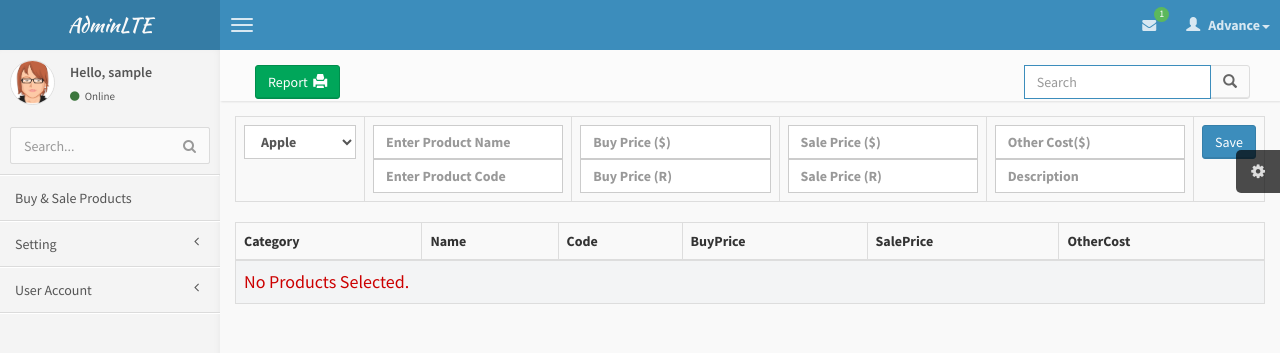
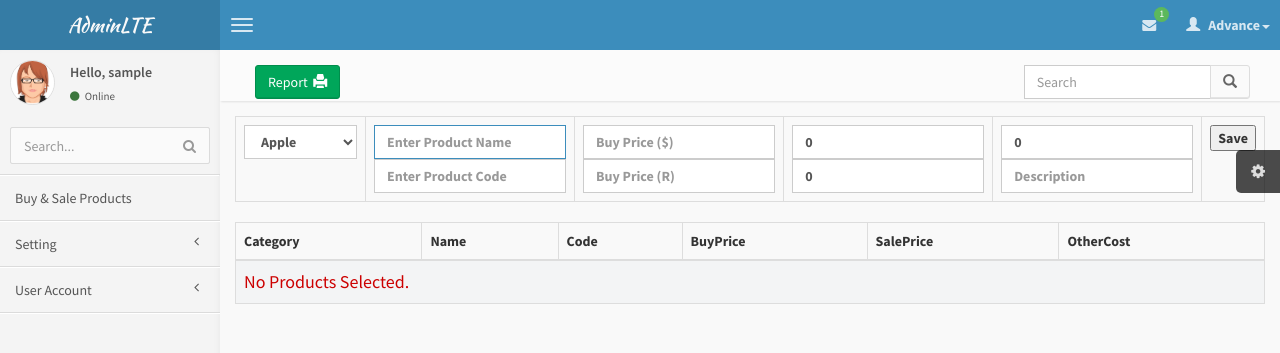
Before and after one commit to khbuoyrupppiseth7/WebShop, a PHP site: page /index.php in a window 1280 px wide. Shown: the top 353 px of the page. Run offline with PHP 8.4, Linux system fonts and the light colour scheme; the visitor is signed in with stand-in values (Sample User, id 1); data comes from the database, SQL or seed files in the repository; tables that the repository leaves empty or names only in its code hold one stand-in row (values such as "Sample post"); lists and menus that the app fills with data are empty; some libraries are stand-ins or nearby versions.

Commit message:
Update Last Evening: 2015-06-09

```diff
--- a/index.php
+++ b/index.php
@@ -90,7 +90,7 @@
                            <div class="col-md-3 pull-right">
                                 <form  role="search" >
                                     <div class="input-group">
-                                        <input type="text" class="form-control" placeholder="Search" value="<?php echo $sarchprd; ?>" name="sarchprd" autofocus>
+                                        <input type="text" class="form-control" placeholder="Search" value="<?php echo $sarchprd; ?>" name="sarchprd" >
                                         <div class="input-group-btn">
                                             <button class="btn btn-default" type="submit"><i class="glyphicon glyphicon-search"></i></button>
                                         </div>
@@ -105,7 +105,7 @@
                 </section>
 
                 <!-- Main content -->
-                <div class="modal fade bs-example-modal-sm" tabindex="-1" role="dialog" aria-labelledby="mySmallModalLabel" aria-hidden="true">
+                <div class="modal fade bs-example-modal-sm" tabindex="0" role="dialog" aria-labelledby="mySmallModalLabel" aria-hidden="true">
           <div class="modal-dialog">
             <div class="modal-content">
               <div class="modal-header">
@@ -170,22 +170,24 @@
                                                    ?>
                                                     </select>
                                             </th>
-                                            <th><input name="txtprdname1" class="form-control" placeholder="Enter Product Name" required autofocus />
+                                            <th><input name="txtprdname1" tabindex="0"  class="form-control" placeholder="Enter Product Name" required autofocus />
                                             	<input name="txtcode1" class="form-control" placeholder="Enter Product Code" required />
                                             </th>
 
                                             <th><input type="text" name="txtbuyprice1" placeholder="Buy Price ($)" id="dolarbuying" onKeyUp="ChangetoKhmerbuying()"  onKeyPress="return isNumberKey(event)" required class="form-control currency"  />
                                             <input type="text" name="txtbuypricekh" placeholder="Buy Price (R)" id="khmerbuying" onKeyUp="ChangetoDolarbuying()" onKeyPress="return isNumberKey(event)" required class="form-control currency"  />
                                             </th>
-                                            <th><input type="text"  name="txtsaleprice1" placeholder="Sale Price ($)"  id="dolarSalling" onKeyUp="ChangetoKhmerSalling()" required onKeyPress="return isNumberKey(event)"  class="form-control currency"  />
-                                            <input type="text"  name="txtsalepricekh" placeholder="Sale Price (R)" id="khmerSalling" onKeyUp="ChangetoDollaSalling()" onKeyPress="return isNumberKey(event)"  class="form-control currency"  />
+                                            <th><input type="text"  name="txtsaleprice1" placeholder="Sale Price ($)" value="0"  id="dolarSalling" onKeyUp="ChangetoKhmerSalling()" required onKeyPress="return isNumberKey(event)"  class="form-control currency"  />
+                                            <input type="text"  name="txtsalepricekh" placeholder="Sale Price (R)" value="0" id="khmerSalling" onKeyUp="ChangetoDollaSalling()" onKeyPress="return isNumberKey(event)"  class="form-control currency"  />
                                             </th>
                                             <th>
-                                            <input type="text"  name="txtOtherCost" placeholder="Other Cost($)" required  onKeyPress="return isNumberKey(event)"  class="form-control currency"  />
+                                            <input type="text"  name="txtOtherCost" value="0" placeholder="Other Cost($)" required  onKeyPress="return isNumberKey(event)"  class="form-control currency"  />
                                             <input type="text"  name="txtDesc" placeholder="Description"  class="form-control currency"  />
                                             </th>
 
-                                          	<th><input type="submit" name="btnSaveDirect" class="btn btn-primary" value="Save" /></th>
+                                          	<th>
+                                            <input type="submit" name="btnSaveDirect"  value="Save" />
+                                            </th>
                                         	</form>
                                         </tr>
                                     </tbody>
@@ -266,7 +268,7 @@
                       </div>
                         <!-- /.panel-body -->
                <!-- New User -->
-               <div class="modal fade" id="Order" tabindex="-1" role="dialog" aria-labelledby="exampleModalLabel" aria-hidden="true">
+               <div class="modal fade" id="Order" tabindex="0" role="dialog" aria-labelledby="exampleModalLabel" aria-hidden="true">
                   <div class="modal-dialog">
                   <div class="modal-content">
                       <div class="modal-header">
@@ -370,7 +372,7 @@
 								txtProductID.value = getProductID;
 								txtOtherCostdollar.value = getOtherCost;
 								txtDesc.value = getDecription;
-								txtOtherCostreal.value = parseFloat(txtOtherCostdollar.value) * 40 ;
+								txtOtherCostreal.value = parseFloat(txtOtherCostdollar.value) * 4 ;
 							}
 
 							function ChangeOtherCostDolar() {
@@ -380,7 +382,7 @@
 								}
 								else
 								{
-									txtOtherCostreal.value = parseFloat(txtOtherCostdollar.value) * 40 ;
+									txtOtherCostreal.value = parseFloat(txtOtherCostdollar.value) * 4 ;
 								}
 							}
 
@@ -392,7 +394,7 @@
 								}
 								else
 								{
-									txtOtherCostdollar.value = parseFloat(txtOtherCostreal.value) / 40 ;
+									txtOtherCostdollar.value = parseFloat(txtOtherCostreal.value) / 4 ;
 								}
 							}
 
@@ -414,8 +416,8 @@
 								txtOtherCostdollarSale.value = getOtherCost;
 								txtDescSale.value = getDecription;
 
-								txtOtherCostrealSale.value = parseFloat(txtOtherCostdollarSale.value) * 40;
-								khmer.value = parseFloat(dolar.value) * 40 ;
+								txtOtherCostrealSale.value = parseFloat(txtOtherCostdollarSale.value) * 4;
+								khmer.value = parseFloat(dolar.value) * 4 ;
 							}
 
 							// Change Form Other Cost Dollar
@@ -426,7 +428,7 @@
 								}
 								else
 								{
-									txtOtherCostrealSale.value = parseFloat(txtOtherCostdollarSale.value) * 40 ;
+									txtOtherCostrealSale.value = parseFloat(txtOtherCostdollarSale.value) * 4 ;
 								}
 							}
 
@@ -438,7 +440,7 @@
 								}
 								else
 								{
-									txtOtherCostdollarSale.value = parseFloat(txtOtherCostrealSale.value) / 40 ;
+									txtOtherCostdollarSale.value = parseFloat(txtOtherCostrealSale.value) / 4 ;
 								}
 							}
 
@@ -450,7 +452,7 @@
 								}
 								else
 								{
-									txtdolarSalling.value = parseFloat(txtkhmerSalling.value) / 40 ;
+									txtdolarSalling.value = parseFloat(txtkhmerSalling.value) / 4 ;
 								}
 							}
 
@@ -462,7 +464,7 @@
 								}
 								else
 								{
-									txtkhmerSalling.value = parseFloat(txtdolarSalling.value) * 40 ;
+									txtkhmerSalling.value = parseFloat(txtdolarSalling.value) * 4 ;
 								}
 							}
 
@@ -474,7 +476,7 @@
 								}
 								else
 								{
-									txtdolarbuying.value = parseFloat(txtkhmerbuying.value) / 40 ;
+									txtdolarbuying.value = parseFloat(txtkhmerbuying.value) / 4 ;
 								}
 							}
 							// Change Form Dolar to Khmer Buying
@@ -485,7 +487,7 @@
 								}
 								else
 								{
-									txtkhmerbuying.value = parseFloat(txtdolarbuying.value) * 40 ;
+									txtkhmerbuying.value = parseFloat(txtdolarbuying.value) * 4 ;
 								}
 							}
 							function ChangetoKhmer() {
@@ -496,7 +498,7 @@
 									}
 									else
 									{
-										khmer.value = parseFloat(dolar.value) * 40 ;
+										khmer.value = parseFloat(dolar.value) * 4;
 									}
 								}
 							function ChangetoDolar(){
@@ -507,7 +509,7 @@
 								}
 								else
 								{
-									dolar.value = parseFloat(khmer.value) / 40;
+									dolar.value = parseFloat(khmer.value) / 4;
 								}
 							}
 					   </script>
```
Also changed, not shown: WebShopV2/db/SQl.TXT (added, +9 -0 lines).
